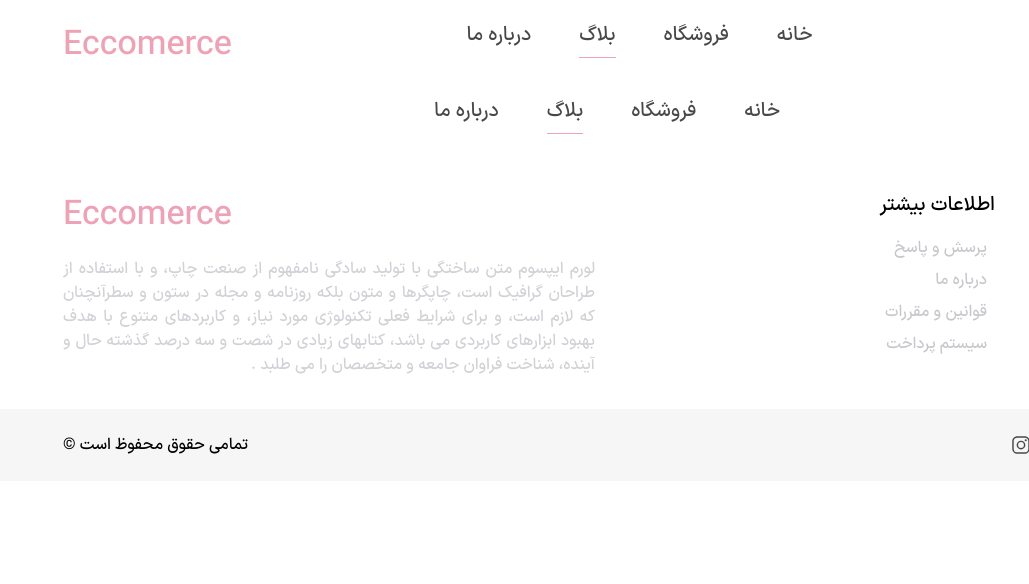
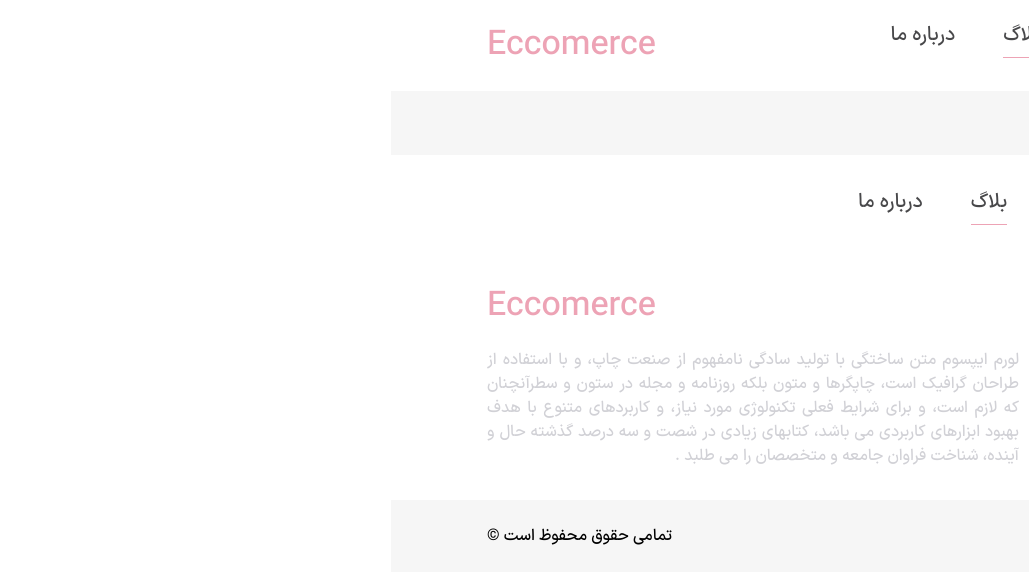
Before and after one commit to kouroshey/ecommerce, a React (Vite) app: page /blog in a window 1280 px wide. Shown: the top 584 px of the page, without its empty margins (251-1280 px from the left). Built offline with nearby package versions, Linux system fonts and the light colour scheme; no server answers; the database is empty.

Commit message:
fix issue in header

```diff
--- a/src/components/partials/header/index.jsx
+++ b/src/components/partials/header/index.jsx
@@ -34,7 +34,7 @@ const Header = () => {
 
   return (
     <>
-      <header className={`${location.pathname === '/' && !isScrolling ? 'sm:absolute' : 'fixed'} top-0 w-full transition-all duration-1000 ease-out z-30`}>
+      <header className={`${location.pathname === '/' && !isScrolling ? 'sm:absolute' : 'sticky'} top-0 w-full transition-all duration-1000 ease-out z-30`}>
         {width < breakPoints.sm ?
           <MobileHeader isScrolling={isScrolling} isHeaderNav={true} location={location.pathname} />
           :
```
